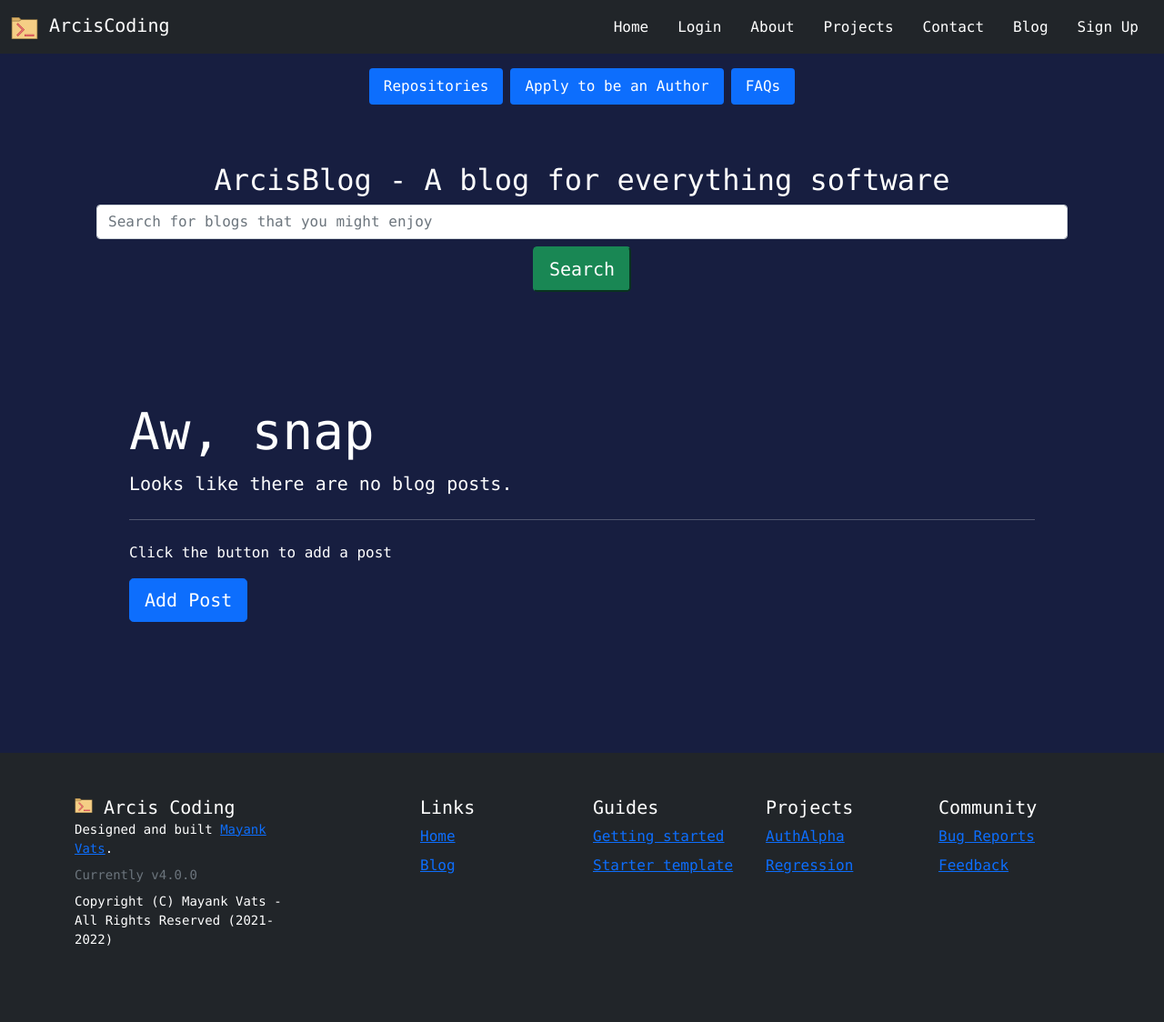
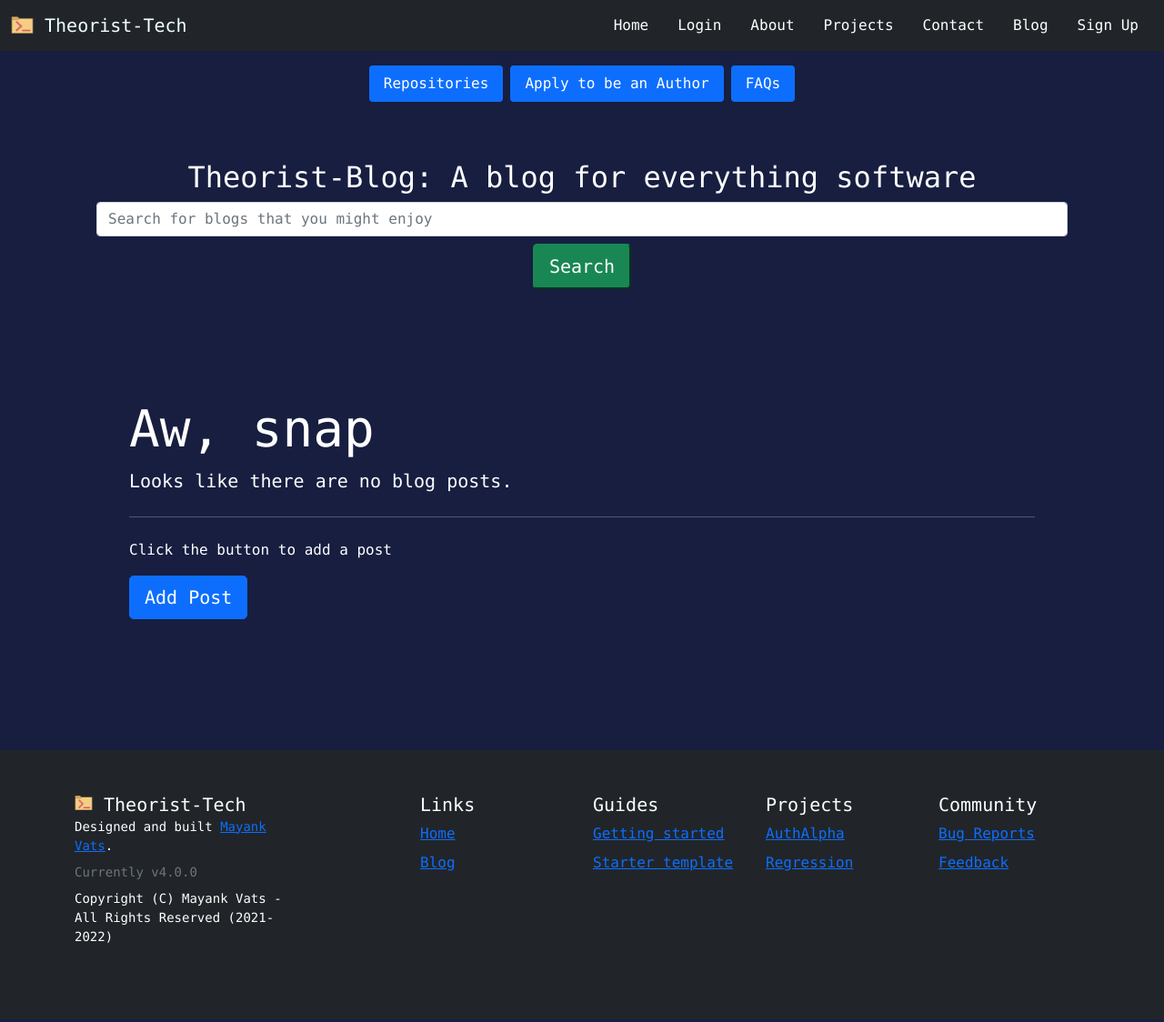
Before and after one commit to Theorist-Git/Theorist-Dev, a Python web app: template templates/blogindex.html in a window 1280 px wide. Shown: the whole page at 91% size. Run offline with Jinja, Linux system fonts and the light colour scheme; the template is opened without the code that fills it, so the values that code supplies are empty.

Commit message:
Changed name to Theorist-Tech

```diff
--- a/AuthAlphaDocs.py
+++ b/AuthAlphaDocs.py
@@ -2,7 +2,7 @@
 Copyright (C) Mayank Vats - All Rights Reserved
 Unauthorized copying of any file, via any medium is strictly prohibited
 Proprietary and confidential
-Written by Mayank Vats <arciscoding.6h93t@simplelogin.co>, 2021-2022
+Written by Mayank Vats <dev-theorist.e5xna@simplelogin.com>, 2021-2022
 """
 
 from flask import Blueprint, render_template
--- a/__init__UP.py
+++ b/__init__UP.py
@@ -2,7 +2,7 @@
 Copyright (C) Mayank Vats - All Rights Reserved
 Unauthorized copying of any file, via any medium is strictly prohibited
 Proprietary and confidential
-Written by Mayank Vats <arciscoding.6h93t@simplelogin.co>, 2021-2022
+Written by Mayank Vats <dev-theorist.e5xna@simplelogin.com>, 2021-2022
 """
 
 from flask import Flask, render_template, url_for, flash
--- a/docs.py
+++ b/docs.py
@@ -4,7 +4,7 @@ See license.txt
 /* Copyright (C) Mayank Vats - All Rights Reserved
 * Unauthorized copying of any file, via any medium is strictly prohibited
 * Proprietary and confidential
-* Written by Mayank Vats <arciscoding.6h93t@simplelogin.co>, 2021-2022
+* Written by Mayank Vats <dev-theorist.e5xna@simplelogin.com>, 2021-2022
 */
 """
 from flask import Blueprint, render_template
--- a/main.py
+++ b/main.py
@@ -2,7 +2,7 @@
 Copyright (C) Mayank Vats - All Rights Reserved
 Unauthorized copying of any file, via any medium is strictly prohibited
 Proprietary and confidential
-Written by Mayank Vats <arciscoding.6h93t@simplelogin.co>, 2021-2022
+Written by Mayank Vats <dev-theorist.e5xna@simplelogin.com>, 2021-2022
 """
 
 import sys
--- a/models.py
+++ b/models.py
@@ -2,7 +2,7 @@
 Copyright (C) Mayank Vats - All Rights Reserved
 Unauthorized copying of any file, via any medium is strictly prohibited
 Proprietary and confidential
-Written by Mayank Vats <arciscoding.6h93t@simplelogin.co>, 2021-2022
+Written by Mayank Vats <dev-theorist.e5xna@simplelogin.com>, 2021-2022
 """
 
 from . import db
--- a/templates/base.html
+++ b/templates/base.html
@@ -11,7 +11,7 @@
         <meta name="viewport" content="width=device-width, initial-scale=1" />
         <meta name="viewport" content="initial-scale=1, maximum-scale=1" />
         <!-- site metas -->
-        <title>ArcisCoding</title>
+        <title>Theorist-Tech</title>
         <!-- bootstrap css -->
         <link rel="stylesheet" href="/static/css/bootstrap.min.css" />
         <!-- favicon -->
@@ -24,9 +24,9 @@
             <div class="header">
                 <nav class="navbar navbar-expand-lg navbar-dark bg-dark">
                     <div class="container-fluid">
-                        <a class="navbar-brand" href="/">
-                            <img src="/static/images/MainIcon.png" alt="" width="30" height="30" class="d-inline-block align-text-top" />
-                            ArcisCoding
+                        <a class="navbar-brand" href="/" style="color: #F0FFFF;">
+                            <img src="/static/images/MainIcon.png" alt="" width="25" height="23" class="d-inline-block align-text-top" />
+                            Theorist-Tech
                         </a>
                         <button class="navbar-toggler" type="button" data-bs-toggle="collapse" data-bs-target="#navbarSupportedContent" aria-controls="navbarSupportedContent" aria-expanded="false" aria-label="Toggle navigation">
                             <span class="navbar-toggler-icon"></span>
@@ -102,7 +102,7 @@
                     <div class="col-lg-3 mb-3">
                         <a style="color: white;" class="navbar-brand mb-0 h1" href="/">
                             <img src="/static/images/MainIcon.png" width="20" height="20" class="d-inline-block align-top" alt="" />
-                            Arcis Coding
+                            Theorist-Tech
                         </a>
                         <ul class="list-unstyled small text-muted">
                             <li class="mb-2" style="color: white;">
--- a/templates/blogindex.html
+++ b/templates/blogindex.html
@@ -18,7 +18,7 @@
 <div class="container">
 	<section class="cta-section theme-bg-dark py-5">
 		<div class="container">
-			<h2 align="center" class="heading">ArcisBlog - A blog for everything software</h2>
+			<h2 align="center" class="heading">Theorist-Blog: A blog for everything software</h2>
 			<form method="POST" action="/blogindex" class="form-inline">
 			<div class="container">
 			  <input name="search_query" class="form-control mr-sm-2" type="search" placeholder="Search for blogs that you might enjoy" aria-label="Search">
--- a/tertUP.py
+++ b/tertUP.py
@@ -2,7 +2,7 @@
 Copyright (C) Mayank Vats - All Rights Reserved
 Unauthorized copying of any file, via any medium is strictly prohibited
 Proprietary and confidential
-Written by Mayank Vats <arciscoding.6h93t@simplelogin.co>, 2021-2022
+Written by Mayank Vats <dev-theorist.e5xna@simplelogin.com>, 2021-2022
 """
 
 
--- a/views.py
+++ b/views.py
@@ -2,7 +2,7 @@
 Copyright (C) Mayank Vats - All Rights Reserved
 Unauthorized copying of any file, via any medium is strictly prohibited
 Proprietary and confidential
-Written by Mayank Vats <arciscoding.6h93t@simplelogin.co>, 2021-2022
+Written by Mayank Vats <dev-theorist.e5xna@simplelogin.com>, 2021-2022
 """
 
 from flask import Blueprint, render_template, request, flash, redirect, url_for, session
```
Also changed, not shown: auth.py (+5 -5 lines), license.txt.
